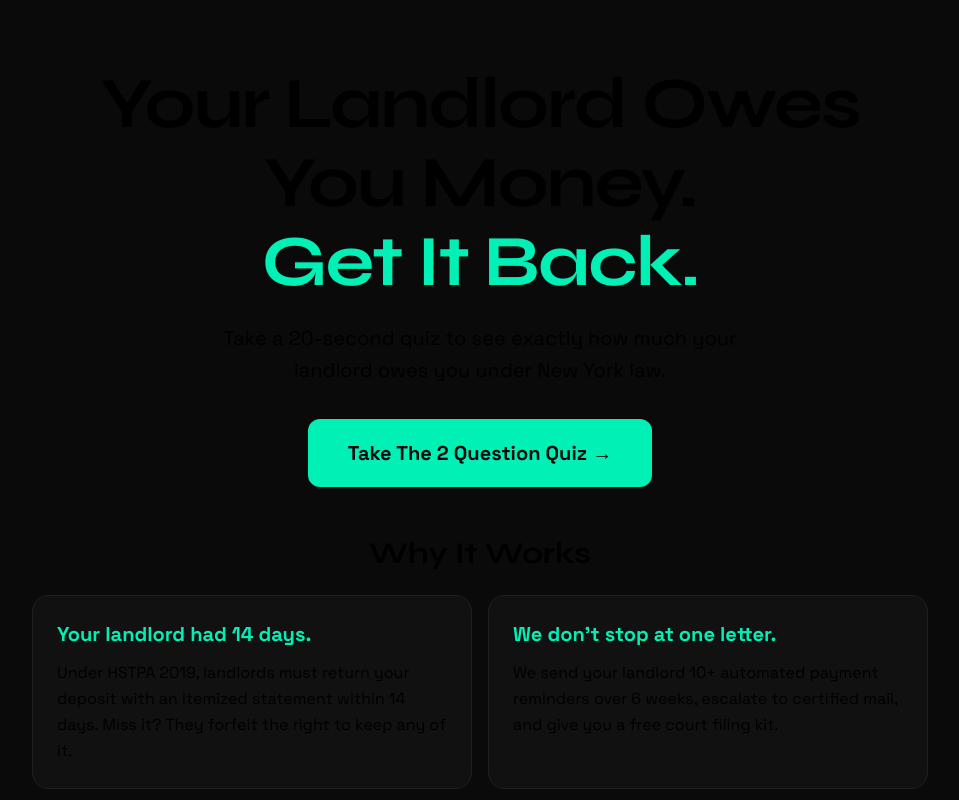
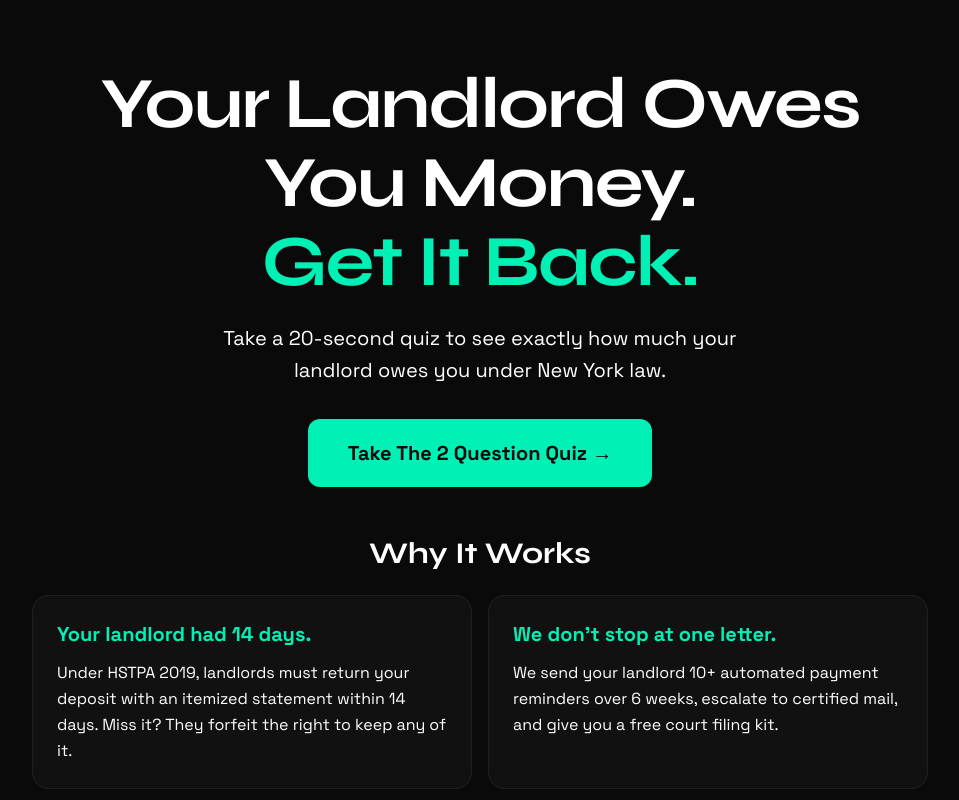
Before and after one commit to chaseherron/setld, a Next.js app: page / in a window 1280 px wide. Shown: the top 800 px of the page, without its empty margins (160-1119 px from the left). Built offline with nearby package versions, Linux system fonts and the light colour scheme.

Commit message:
Update globals.css

```diff
--- a/app/globals.css
+++ b/app/globals.css
@@ -2,7 +2,7 @@
 
 @theme inline {
   --color-background: #0a0a0a;
-  --color-foreground: ##ffffff;
+  --color-foreground: #ffffff;
   --color-accent: #00F0B5;
   --color-muted: #888888;
   --color-surface: #111111;
```
